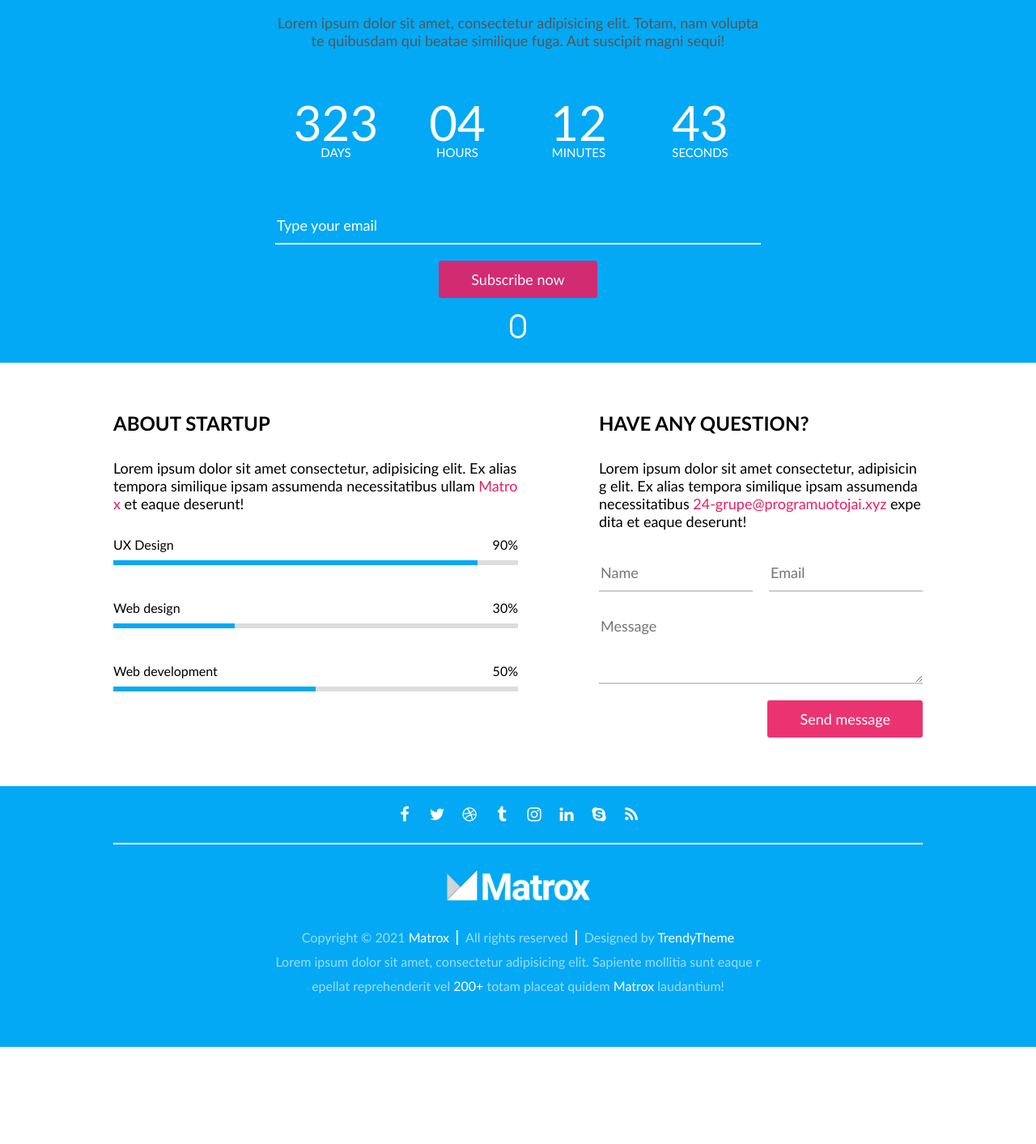
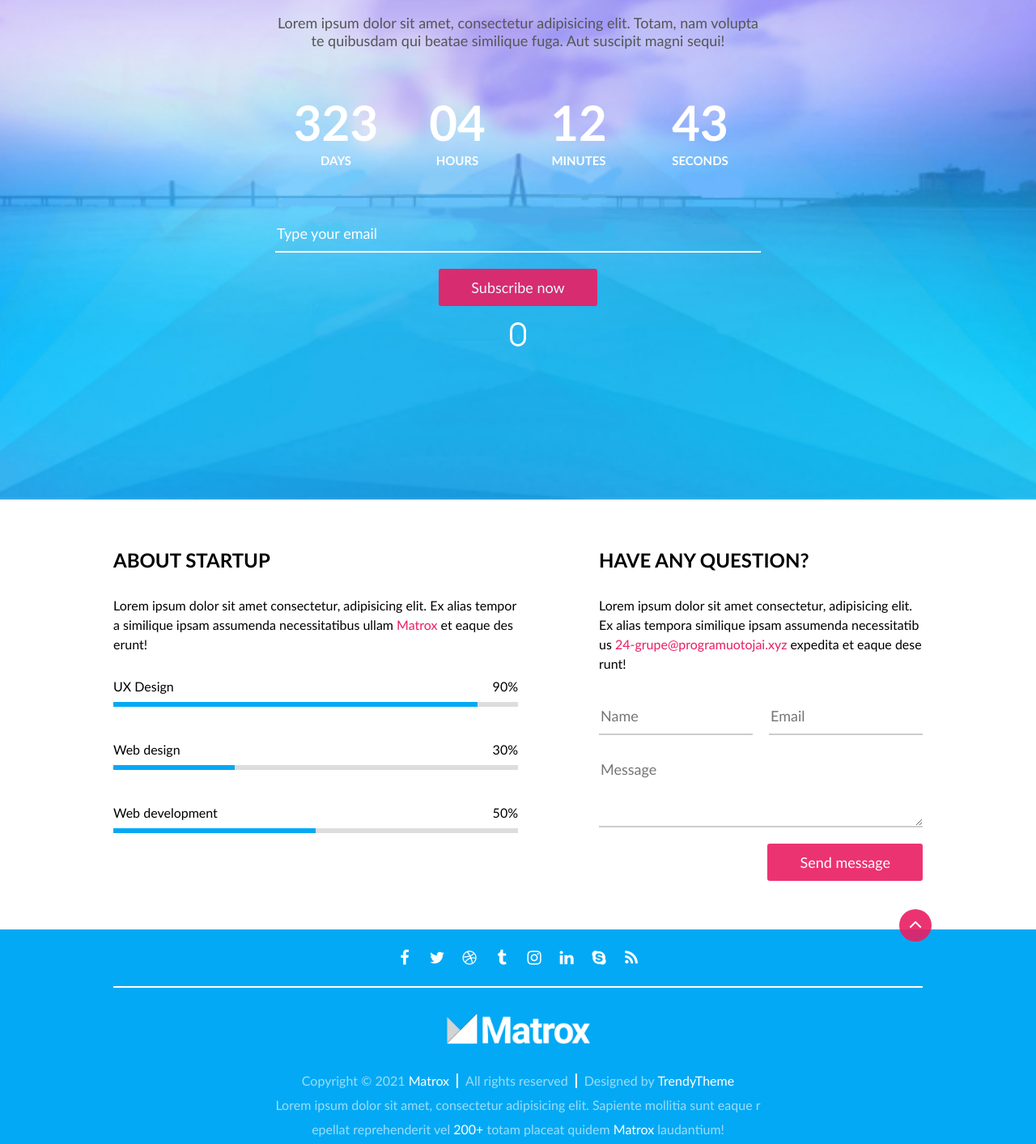
Before and after one commit to mildapaulavi/5_coming-soon, a plain HTML site: page index.html in a window 1280 px wide. Shown: the part 183-1596 px from the top of the page at 81% size. Before the commit the page ends 1476 px from the top, so only its background shows below. Drawn offline with Linux system fonts and the light colour scheme.

Commit message:
Final commit

```diff
--- a/css/button.css
+++ b/css/button.css
@@ -3,6 +3,7 @@
     padding: 13px 40px;
     font-size: 18px;
     line-height: 20px;
+    text-align: center;
     border-radius: 3px;
     background-color: var(--secondary-color);
     color: #fff;
@@ -11,7 +12,13 @@
     opacity: 0.9;
 }
 .btn:hover {
-    /* background-color: var(--secondary-color-dark); */
-    /* box-shadow: 0 2px 4px #0005; */
     opacity: 1;
 }
+.btn.fa {
+    height: 40px;
+    width: 40px;
+    padding: 0;
+    font-size: 26px;
+    line-height: 36px;
+    border-radius: 50%;
+}
--- a/css/clock.css
+++ b/css/clock.css
@@ -2,6 +2,7 @@
     display: inline-block;
     width: 100%;
     color: #fff;
+    font-weight: bold;
 }
 .clock > .time {
     display: inline-block;
@@ -11,6 +12,7 @@
 .clock > .time > .value {
     font-size: 60px;
     line-height: 60px;
+    margin-bottom: 10px;
 }
 .clock > .time > .label {
     font-size: 15px;
--- a/css/custom.css
+++ b/css/custom.css
@@ -6,8 +6,13 @@
 /* hero section */
 
 .hero {
+    min-height: 100vh;
     text-align: center;
     padding-bottom: 30px;
+    background-image: url(../img/background.png);
+    background-size: cover;
+    background-position: center bottom;
+    background-attachment: fixed;
 }
 
 .hero .logo {
@@ -71,7 +76,8 @@ main .block-title {
 }
 main .block-description {
     margin-bottom: 30px;
-    font-size: 18px;
+    font-size: 16px;
+    line-height: 24px;
 }
 main .block-description > a {
     color: var(--secondary-color);
@@ -113,6 +119,15 @@ footer.container {
     color: #fff9;
     padding-top: 0;
 }
+.container > .back-to-top {
+    position: relative;
+}
+.container > .back-to-top > .btn {
+    position: absolute;
+    top: -25px;
+    right: -11px;
+}
+
 .container > .socials {
     padding: 15px 0;
     border-bottom: 2px solid #fff;
@@ -172,7 +187,10 @@ footer > .short-row > p {
     width: 100%;
 }
 
-@media (max-width: 700px) {
+@media (max-width: 680px) {
+    .container > .back-to-top {
+    display: none;
+}
     .bottom-texts {
         flex-direction: column;
     }
--- a/css/layout.css
+++ b/css/layout.css
@@ -1,16 +1,19 @@
 .container {
     display: inline-block;
     width: 100%;
+    float: left;
     padding: 60px 0;
 }
 .container > .row {
     display: inline-block;
     width: 1000px;
+    float: left;
     margin: 0 calc(50% - 500px);
 }
 .container > .short-row {
     display: inline-block;
     width: 600px;
+    float: left;
     margin: 0 calc(50% - 300px);
 }
 
--- a/css/reset.css
+++ b/css/reset.css
@@ -1,3 +1,6 @@
+html {
+    scroll-behavior: smooth;
+}
 body,
 body * {
     margin: 0;
--- a/index.html
+++ b/index.html
@@ -5,6 +5,7 @@
     <meta charset="UTF-8">
     <meta name="viewport" content="width=device-width, initial-scale=1.0">
     <title>Coming soon</title>
+    <link rel="shortcut icon" href="./img/favicon.png" type="image/png">
     <!-- init -->
     <link rel="stylesheet" href="./css/variables.css">
     <link rel="stylesheet" href="./css/reset.css">
@@ -61,6 +62,9 @@
     </main>
 
     <footer class="container bg-main">
+        <div class="row back-to-top">
+            <a href="#" class="btn fa fa-angle-up"></a>
+        </div>
         <div class="row socials"></div>
         <div class="short-row">
             <img class="footer-logo" src="./img/logo-white.png" alt="Footer logo">
--- a/js/components/forms/Forms.js
+++ b/js/components/forms/Forms.js
@@ -9,6 +9,7 @@ class Forms {
         this.findAllForms();
         this.addEvents();
     }
+
 
     findAllForms() {
         const forms = document.querySelectorAll('.form');
```
Also changed, not shown: img/favicon.png (added).
